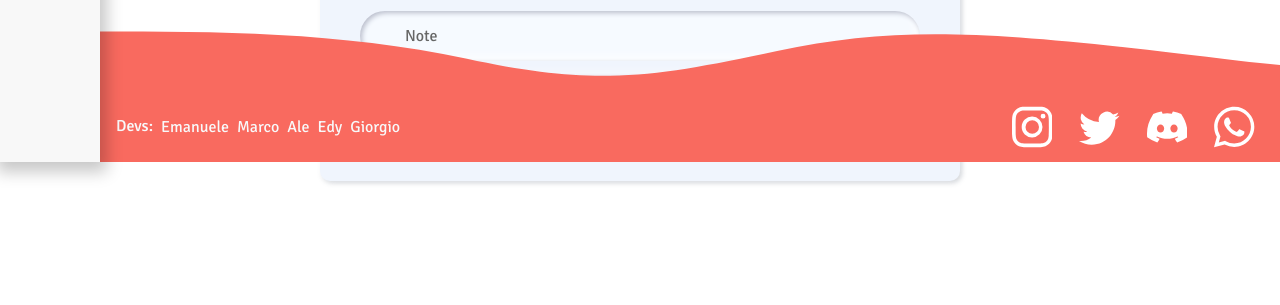
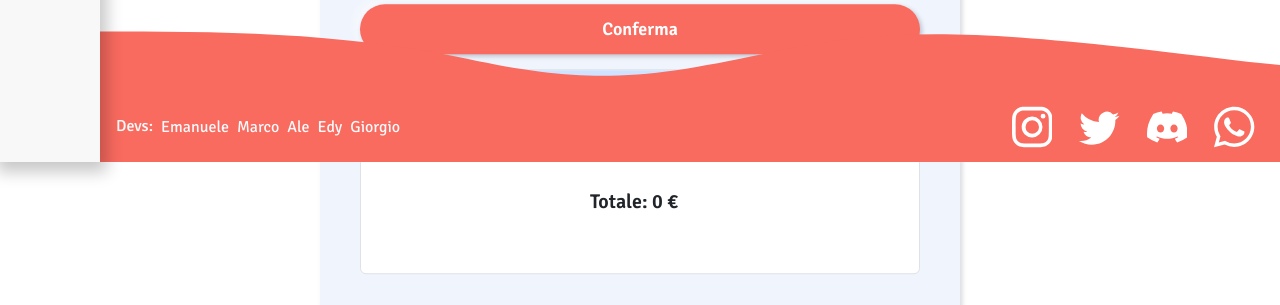
Before and after one commit to alessandromarangoni/DeliveBoo-FrontEnd, a Vue app: page /review in a window 1280 px wide. Shown: the part 638-943 px from the top of the page. Built offline with nearby package versions, Linux system fonts and the light colour scheme.

Commit message:
feat dettagli ordine in CustumerData

```diff
--- a/src/components/pages/CustomerData.vue
+++ b/src/components/pages/CustomerData.vue
@@ -92,7 +92,36 @@ export default {
                     </div>
                     <button type="submit" class="button">Conferma</button>
                 </form>
+
+                <div class="accordion" id="accordionExample">
+                    <div class="accordion-item">
+                        <h2 class="accordion-header">
+                            <button class="accordion-button" type="button" data-bs-toggle="collapse" data-bs-target="#collapseOne" aria-expanded="true" aria-controls="collapseOne">Dettagli ordine:</button>
+                        </h2>
+                        <div id="collapseOne" class="accordion-collapse collapse show" data-bs-parent="#accordionExample">
+                            <div class="accordion-body">
+                                <div class="mb-5 pb-5 container-fluid">
+                        <h4>Il tuo ordine</h4>
+                        <div v-for="item in store.cart" class="w-100 text-start d-flex justify-content-between">
+                            <div class="ps-2 ps-xl-5">
+                                <h6 class="pt-2 ">{{ item.name }}</h6>
+                                <span class="text-black-50">{{ item.price }} €</span>
+                                <span class="text-black-50 ps-4">x{{ item.quantity }}</span>
                             </div>
+                        </div>
+                        <div class="totale-checkout">
+                            <div class="d-flex align-items-center justify-content-around pe-5">
+                                <span class="ps-2 pt-3 ps-xl-5 fs-5 fw-semibold">Totale: {{ store.total }} €</span>
+                            </div>
+                        </div>
+                    </div>
+
+                            </div>
+                        </div>
+                    </div>
+                </div>
+            </div>
+
     </div>
     <div class="bg-custom position-fixed z-index-less">
         <svg class="wave-1hkxOo footerWave" version="1.1" xmlns="http://www.w3.org/2000/svg" viewBox="0 0 1440 100"
@@ -106,6 +135,8 @@ export default {
 </template>
 
 <style scoped lang="scss">
+
+
 .z-index-less {
     z-index: 0 !important;
 }
```
Lines whose indentation alone changed are shown as unchanged.
